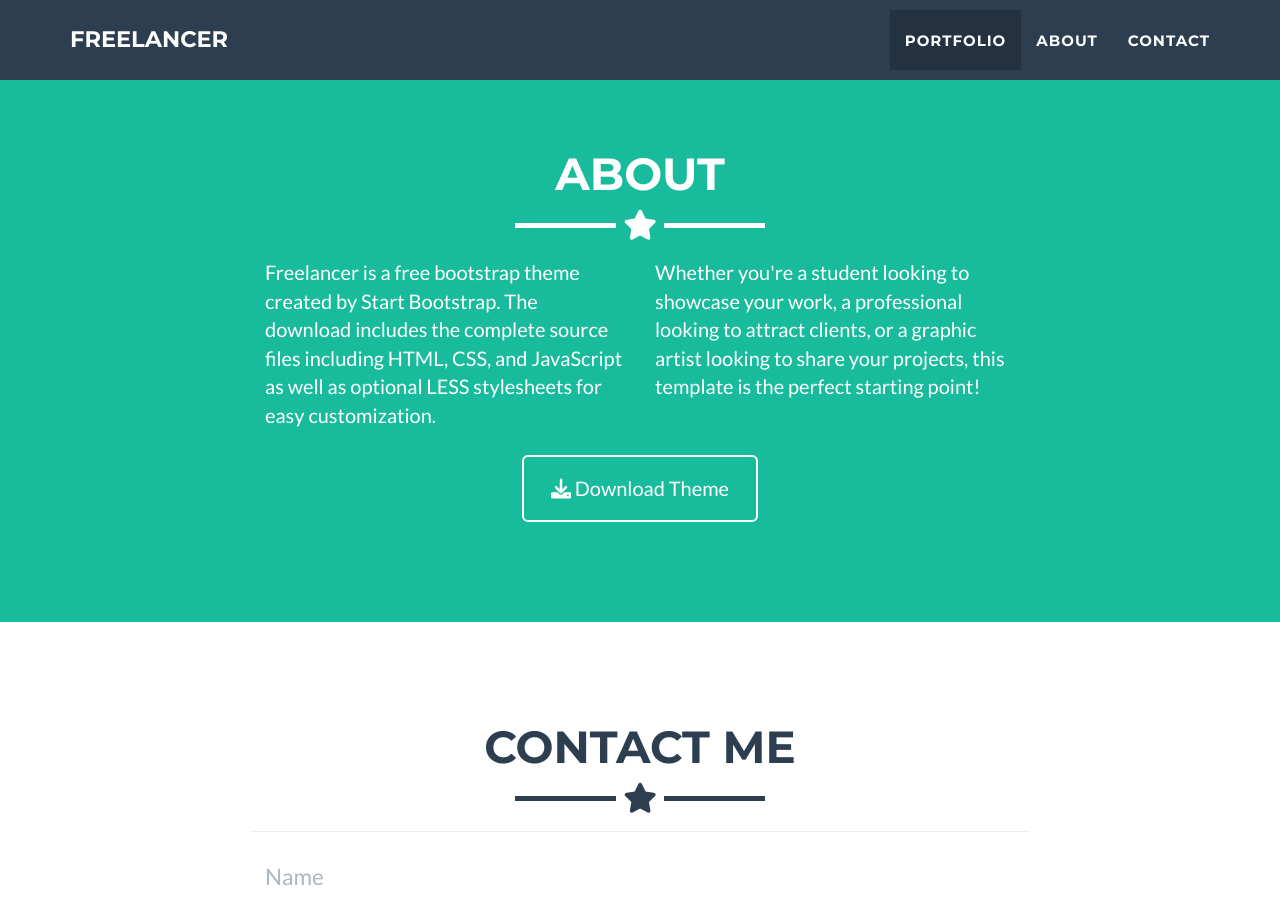
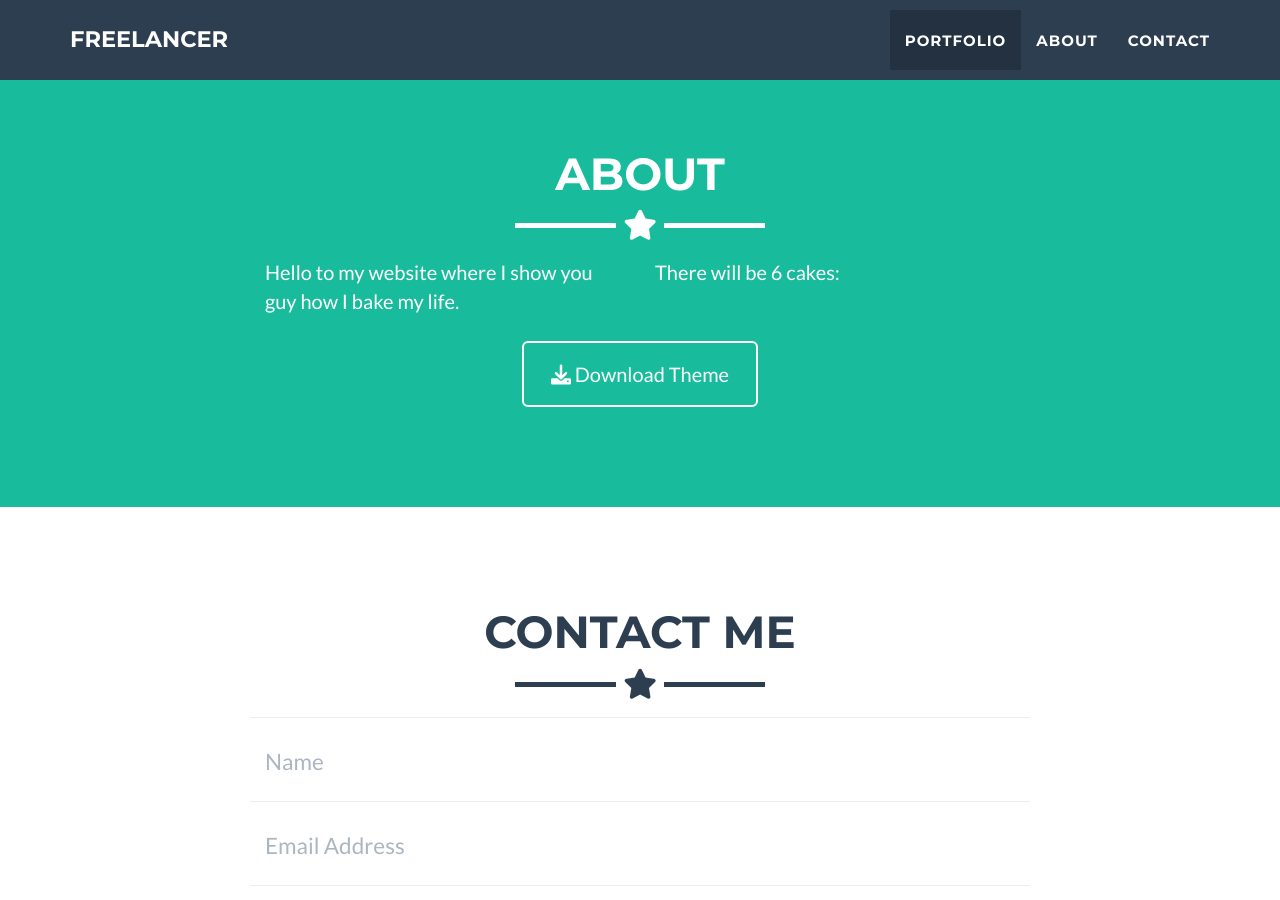
Before and after one commit to phtragiang/phtragiang.github.io, a Jekyll site: the page built from _posts/2014-07-18-project-1.markdown, in a window 1280 px wide and 900 px high, scrolled down 1623 px. Built offline with Jekyll 4.4.1, drawn with Linux system fonts in a browser that asks for light colours.

Commit message:
Update About
Updated content to reflect personal baking website.

```diff
--- a/_includes/about.html
+++ b/_includes/about.html
@@ -9,13 +9,10 @@
     </div>
     <div class="row">
       <div class="col-lg-4 col-lg-offset-2">
-        <p>Freelancer is a free bootstrap theme created by Start Bootstrap. The download includes the complete
-          source files including HTML, CSS, and JavaScript as well as optional LESS stylesheets for easy
-          customization.</p>
+        <p>Hello to my website where I show you guy how I bake my life.</p>
       </div>
       <div class="col-lg-4">
-        <p>Whether you're a student looking to showcase your work, a professional looking to attract clients, or
-          a graphic artist looking to share your projects, this template is the perfect starting point! </p>
+        <p>There will be 6 cakes:  </p>
       </div>
       <div class="col-lg-8 col-lg-offset-2 text-center">
         <a href="https://github.com/jeromelachaud/freelancer-theme" class="btn btn-lg btn-outline">
```
